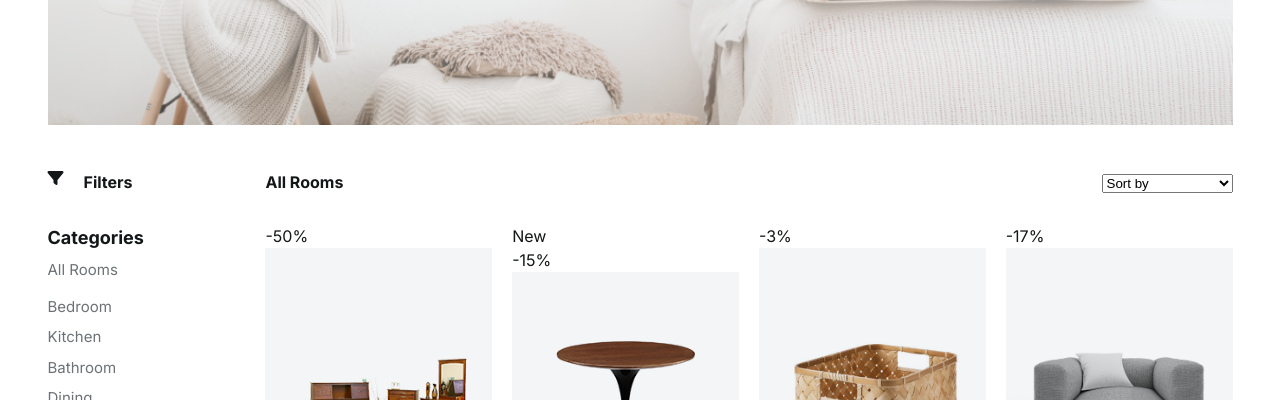
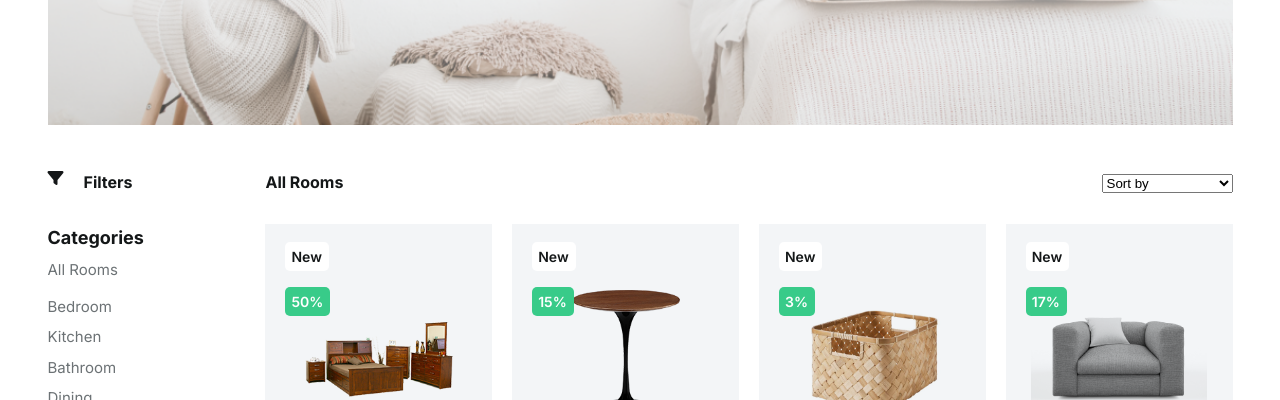
Before and after one commit to zadmainda/GearGrid, a plain HTML site: page shop.html in a window 1280 px wide. Shown: the part 400-800 px from the top of the page. Drawn offline with Linux system fonts and the light colour scheme.

Commit message:
feat: fix card creation product string

```diff
--- a/assets/js/modules/products.js
+++ b/assets/js/modules/products.js
@@ -17,44 +17,35 @@
 
 
 // Product Card Template
+// Product Card Template (matches createCard structure)
 export const productCardTemplate = (product) => {
+  const paramRating = Math.round(product.rating);
+  let cardRatingInnerHTML = '';
+  for (let i = 0; i < paramRating; i++) {
+    cardRatingInnerHTML += ' &#9733; ';
+  }
+
   return `
-    <div class="product_card">
-      <div class="product_image">
-        ${product.new ? '<div class="product_badge product_badge-new">New</div>' : ''}
-        ${product.discount ? `<div class="product_badge product_badge-discount">-${product.discount}%</div>` : ''}
-        <img src="${product.imgPath}" alt="${product.name}">
-        <div class="product_overlay">
-          <div class="product_actions">
-            <button class="product_btn product_btn-wishlist" title="Add to wishlist">
-              <i class="fa-regular fa-heart"></i>
-            </button>
-            <button class="product_btn product_btn-view" title="Quick view">
-              <i class="fa-solid fa-eye"></i>
-            </button>
-          </div>
+    <div class="card">
+      <div class="card_img">
+        <img src="${product.imgPath}" alt="${product.name}" loading="lazy">
+        <div class="card_footer">
+          <span>Add to Cart</span>
         </div>
       </div>
-      <div class="product_info">
-        <h3 class="product_name">${product.name}</h3>
-        <div class="product_rating">
-          ${createStarRating(product.rating)}
-          <span class="product_rating_text">(${product.rating})</span>
-        </div>
-        <div class="product_price">
-          <span class="product_price_current">$${parseFloat(product.price).toFixed(2)}</span>
-          ${product.oldprice ? `<span class="product_price_original">$${parseFloat(product.oldprice).toFixed(2)}</span>` : ''}
-        </div>
-        <div class="product_colors">
-          ${product.color.map(color =>
-            `<span class="product_color" data-color="${color}" title="${color}" style="background-color: ${getColorHex(color)} "></span>`
-          ).join('')}
-        </div>
-        <button class="product_btn-add btn btn-black" data-sku="${product.SKU}">
-          <span>Add to Cart</span>
-          <i class="fa-solid fa-bag-shopping"></i>
-        </button>
+      <span class="card_rating" style="color: #ff8b00;">
+        ${cardRatingInnerHTML}
+      </span>
+      <span class="card_title">${product.name}</span>
+      <div class="card_pricewrapper">
+        <span class="card_price">$${product.price}.99</span>
+        ${product.oldprice ? `<span class="card_oldprice">$${product.oldprice}.00</span>` : '<span style="display: none;"></span>'}
       </div>
+      <span class="card_banner">New</span>
+      ${product.discount ? `<span class="card_discount">${product.discount}%</span>` : '<span style="display: none;"></span>'}
+      <span class="card_wishlist">
+        <i class="fa-regular fa-heart"></i>
+      </span>
     </div>
   `;
 };
```
Also changed, not shown: shop.html (+1 -0 lines).
